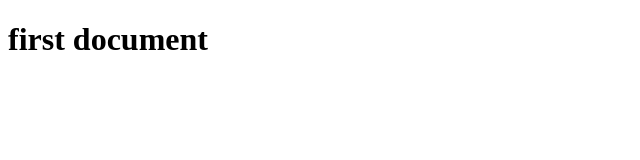
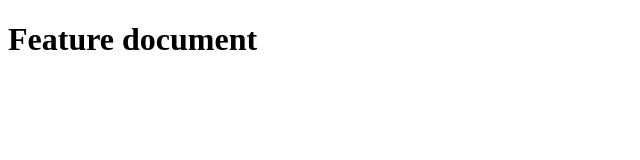
Before and after one commit to khanprog/git-commands-testing, a plain HTML site: page index.html in a window 1280 px wide. Shown: the whole page, without its empty margins (0-640 px from the left). Drawn offline with Linux system fonts and the light colour scheme.

Commit message:
merge conflict

```diff
--- a/index.html
+++ b/index.html
@@ -4,9 +4,9 @@
     <meta charset="UTF-8">
     <meta name="viewport" content="width=device-width, initial-scale=1.0">
     <meta http-equiv="X-UA-Compatible" content="ie=edge">
-    <title>First Document</title>
+    <title>Merge conflict</title>
 </head>
 <body>
-    <h1>first document</h1>
+    <h1>Feature document</h1>
 </body>
 </html>
```
